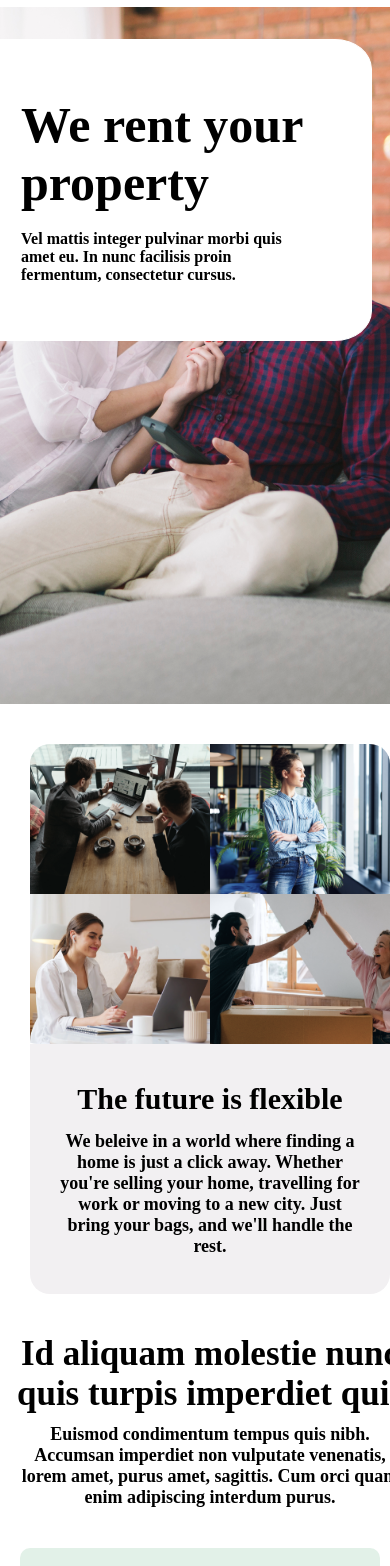
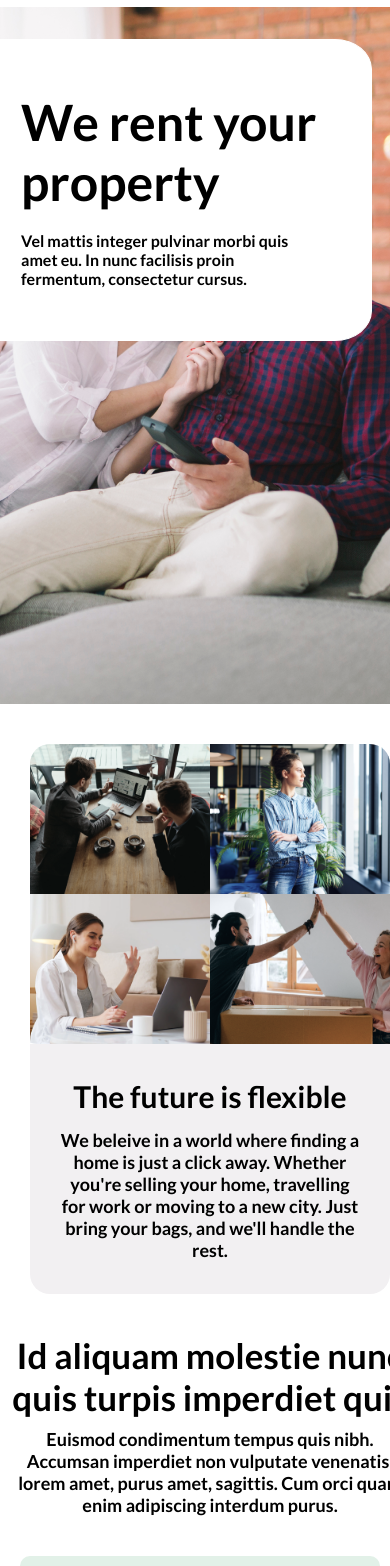
Before and after one commit to Kingrayy205/Responsiveness, a plain HTML site: page responsive.html in a window 390 px wide. Shown: the part 43-1609 px from the top of the page. Drawn offline with Linux system fonts and the light colour scheme.

Commit message:
first commit

```diff
--- a/responsive.html
+++ b/responsive.html
@@ -6,6 +6,10 @@
     <title>Responsive design</title>
     <link rel="stylesheet" href="./style/responsive.css" />
     <link rel="stylesheet" href="https://cdnjs.cloudflare.com/ajax/libs/font-awesome/6.5.2/css/all.min.css" integrity="sha512-SnH5WK+bZxgPHs44uWIX+LLJAJ9/2PkPKZ5QiAj6Ta86w+fsb2TkcmfRyVX3pBnMFcV7oQPJkl9QevSCWr3W6A==" crossorigin="anonymous" referrerpolicy="no-referrer" />
+
+    <link rel="preconnect" href="https://fonts.googleapis.com">
+<link rel="preconnect" href="https://fonts.gstatic.com" crossorigin>
+<link href="https://fonts.googleapis.com/css2?family=Lato:ital,wght@0,100;0,300;0,400;0,700;0,900;1,100;1,300;1,400;1,700;1,900&display=swap" rel="stylesheet">
 </head>
 <body>
   <nav class="status">
--- a/style/responsive.css
+++ b/style/responsive.css
@@ -47,6 +47,8 @@ span {
     padding-left: 70px;
     justify-content: center;
     width: 400px;
+    font-family: "Lato", sans-serif;
+
 }
 
 .gride {
@@ -96,6 +98,7 @@ span {
     display: flex;
     flex-direction: column;
     align-items: center;
+    font-family: "Lato", sans-serif;
 }
 
 .g-txt1 {
@@ -120,6 +123,8 @@ span {
     display: flex;
     flex-direction: column;
     text-align: center;
+    font-family: "Lato", sans-serif;
+
 }
 
 .id {
@@ -136,6 +141,8 @@ span {
     margin-top: 20px;
     margin-left: 15px;
     padding: 40px;
+    font-family: "Lato", sans-serif;
+
 }
 
 .feat1 {
@@ -236,6 +243,8 @@ span {
     padding-left: 50px;
     justify-content: center;
     width: 350px;
+    font-family: "Lato", sans-serif;
+
 }
 
 .gride {
@@ -295,6 +304,8 @@ span {
     display: flex;
     flex-direction: column;
     align-items: center;
+    font-family: "Lato", sans-serif;
+
 }
 
 .g-txt1 {
@@ -312,6 +323,7 @@ span {
     display: flex;
     flex-direction: column;
     text-align: center;
+    font-family: "Lato", sans-serif;
 }
 
 .id {
@@ -334,6 +346,7 @@ span {
     margin-top: 20px;
     margin-left: 15px;
     padding: 20px;
+    font-family: "Lato", sans-serif;
 }
 
 .feat1 {
@@ -452,6 +465,7 @@ span {
         padding-right: 0px;
         justify-content: center;
         max-width: 350px;
+        font-family: "Lato", sans-serif;
     }
 
     .duo-img {
@@ -511,6 +525,7 @@ span {
         height: 250px;
         justify-content: center;
         text-align: center;
+        font-family: "Lato", sans-serif;
     }
 
     .g-txt1 {
@@ -528,6 +543,7 @@ span {
         display: flex;
         flex-direction: column;
         text-align: center;
+        font-family: "Lato", sans-serif;
     }
 
     .id {
@@ -550,6 +566,7 @@ span {
         justify-content: space-around;
         margin-top: 20px;
         margin-left: 10px;
+        font-family: "Lato", sans-serif;
     }
 
     .feat1 {
```
